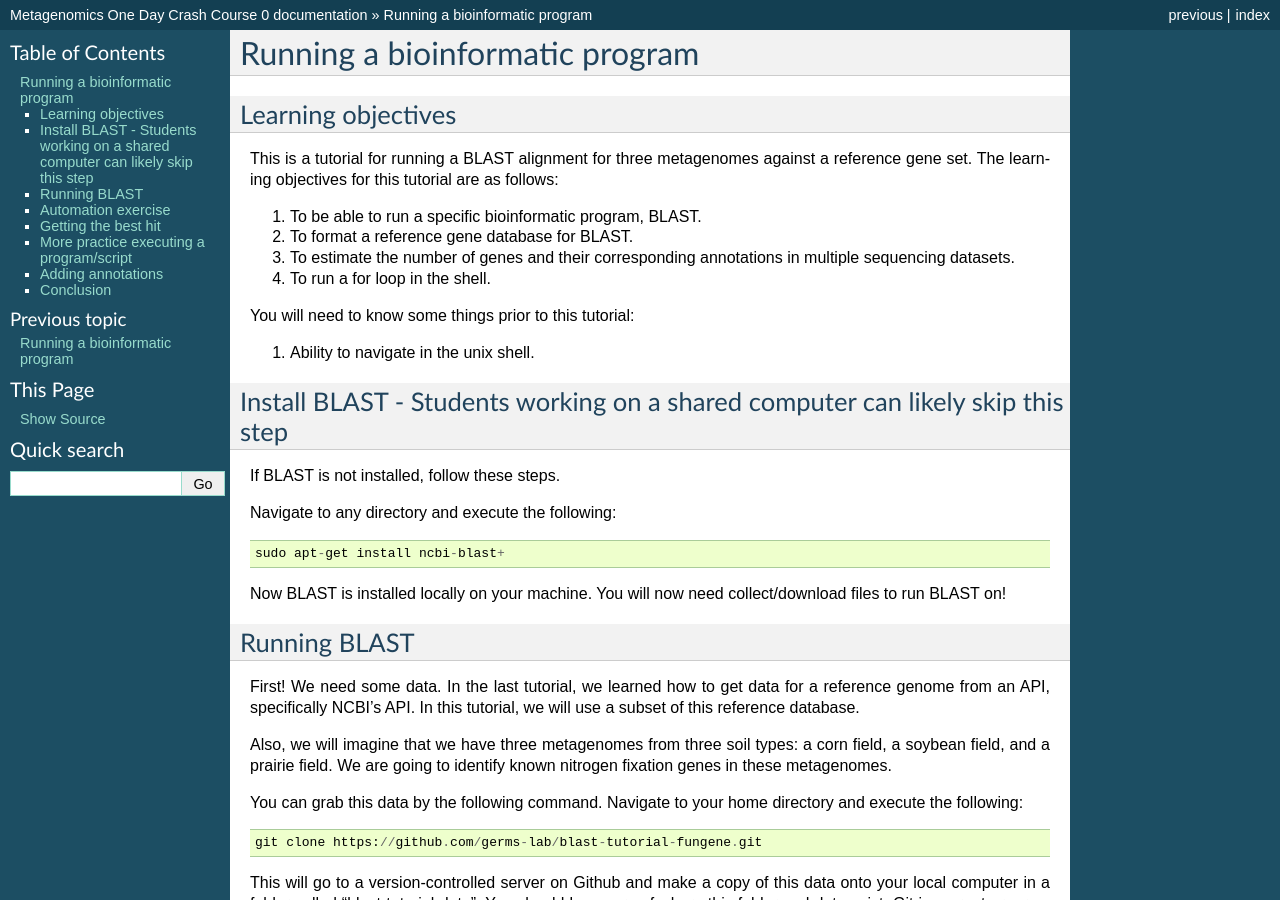
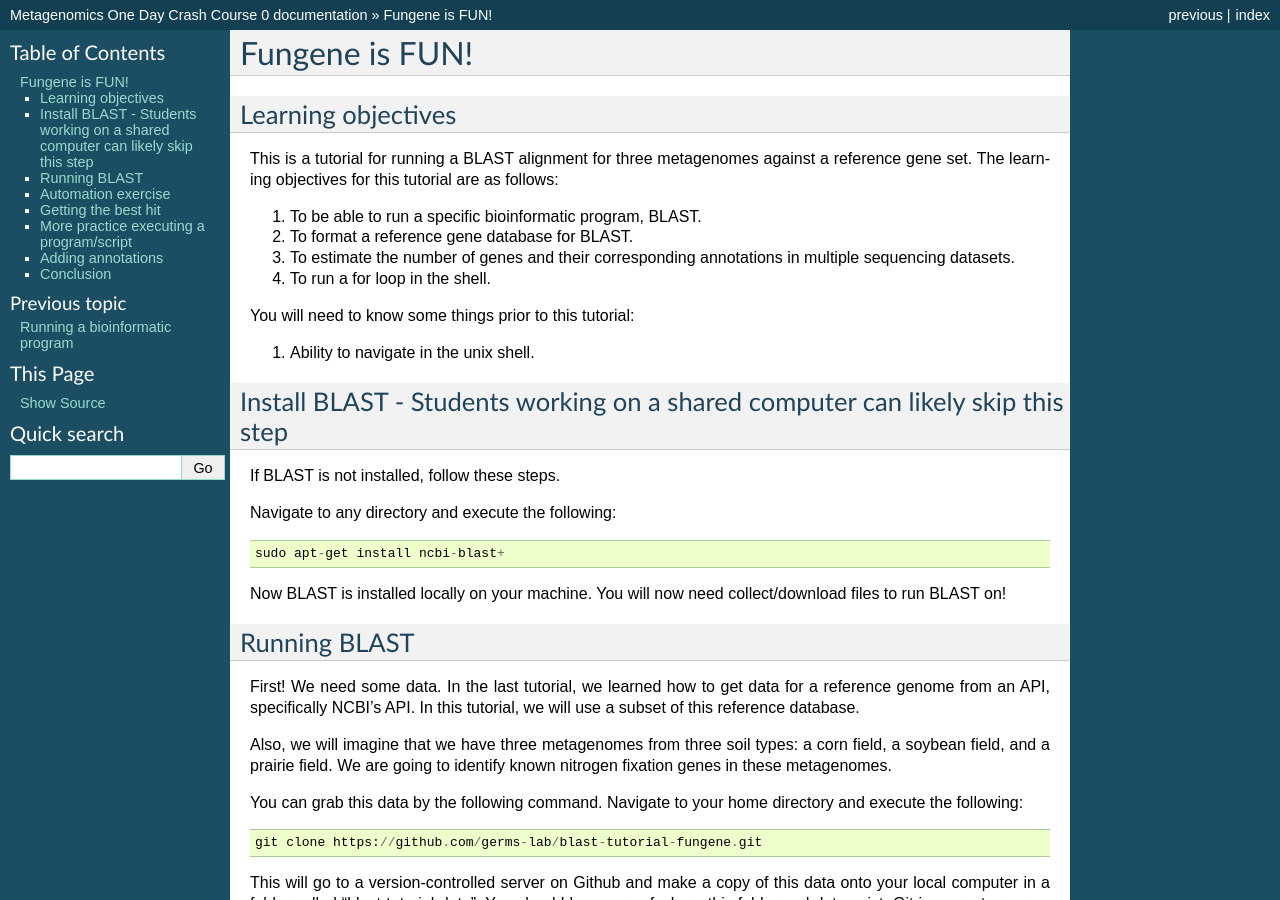
Before and after one commit to germs-lab/one-day-metag-crash-course, a Sphinx documentation site: the page built from docs/blast-fungene/index.rst, in a window 1280 px wide and 900 px high. Built offline with Sphinx 7.4.7, drawn with Linux system fonts in a browser that asks for light colours; some of the changed text lies outside the part shown.

Commit message:
Update index.rst

```diff
--- a/docs/blast-fungene/index.rst
+++ b/docs/blast-fungene/index.rst
@@ -1,5 +1,5 @@
-Running a bioinformatic program
-================================
+Fungene is FUN!
+===============
 
 
 Learning objectives
```
